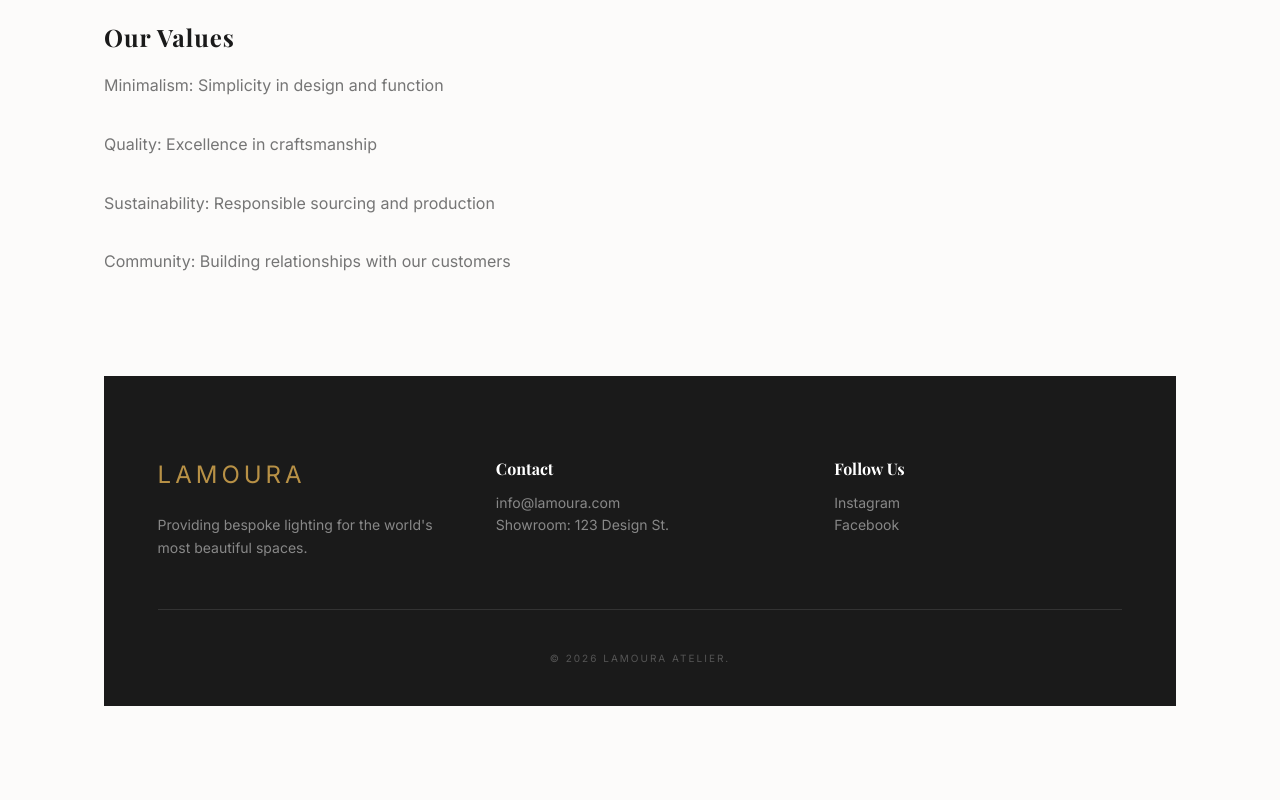
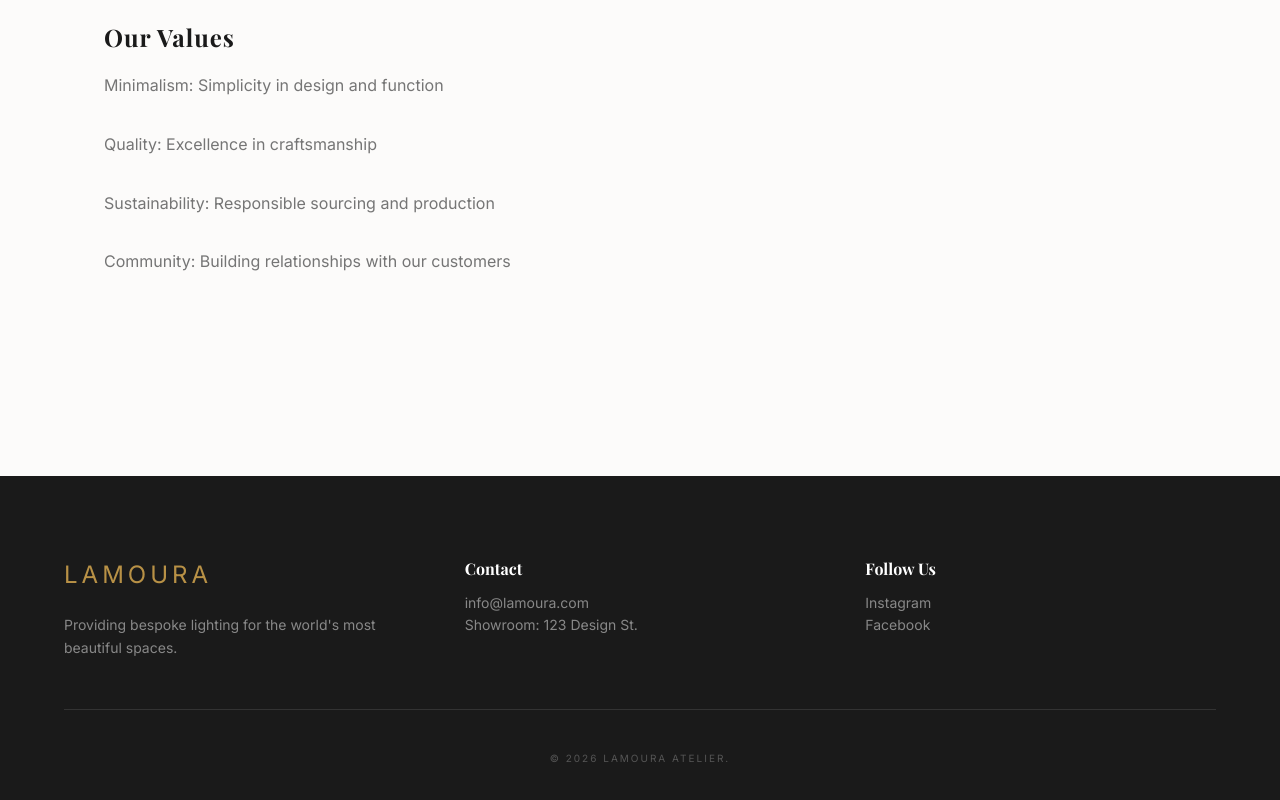
Before and after one commit to TrevorTunner1/Lumora-by-Camlightshop, a React (Vite) app: page /about in a window 1280 px wide. Shown: the part 1083-1883 px from the top of the page. Before the commit the page ends 1849 px from the top, so only its background shows below. Built offline with nearby package versions, Linux system fonts and the light colour scheme; a web font is replaced by a local one.

Commit message:
fixed the module.css in the about section

```diff
--- a/src/components/OtherComponents/About.jsx
+++ b/src/components/OtherComponents/About.jsx
@@ -1,7 +1,7 @@
 import React, { useState } from 'react';
 import { Link } from 'react-router-dom';
 import Footer from '../Footer/Footer';
-import styles from './about.module.css';
+import styles from './About.module.css';
 
 const About = () => {
     const [menuOpen, setMenuOpen] = useState(false);
@@ -64,8 +64,8 @@ const About = () => {
                     <li className={styles.text}>Sustainability: Responsible sourcing and production</li>
                     <li className={styles.text}>Community: Building relationships with our customers</li>
                 </ul>
-                <Footer />
             </section>
+            <Footer />
         </>
     )
 }
--- a/src/index.css
+++ b/src/index.css
@@ -28,6 +28,4 @@ button {
   background: none;
 }
 
-body {
-  background-color: #EDE8D0;
-}
+body {}
```
